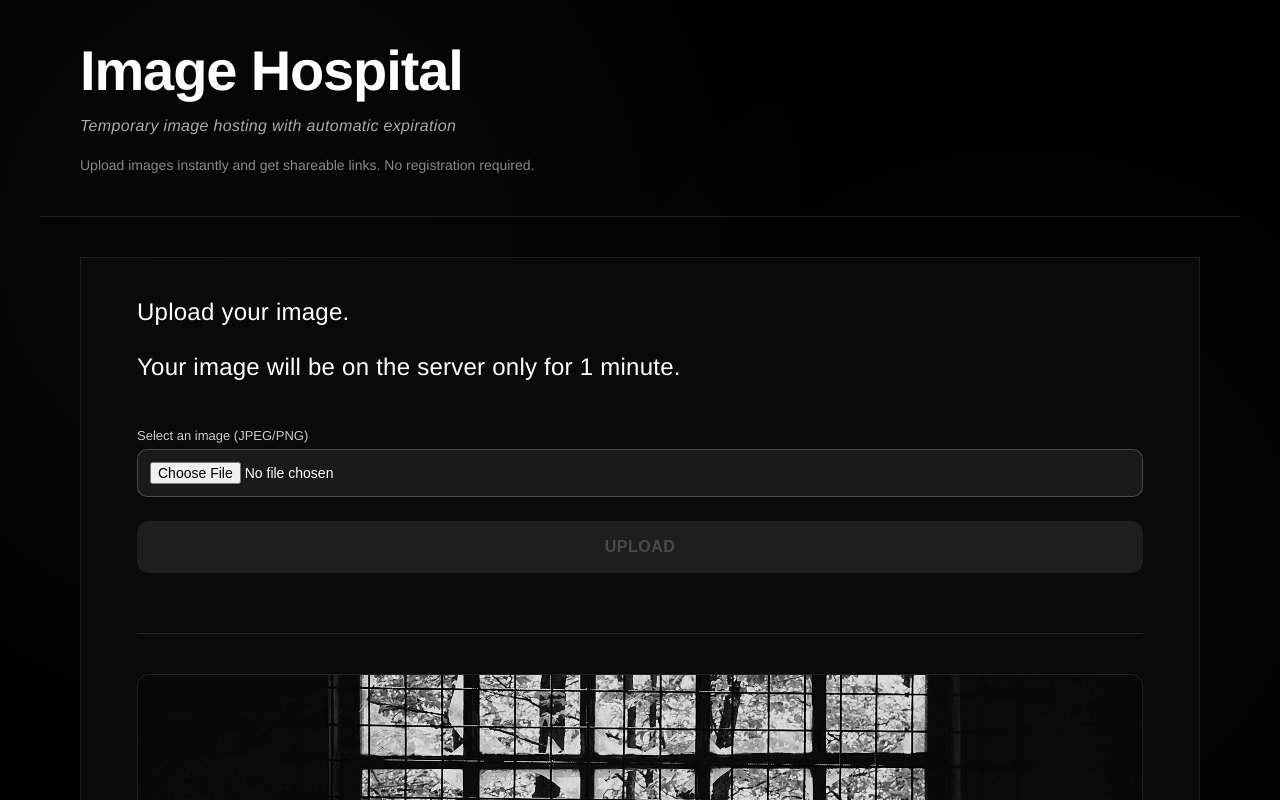
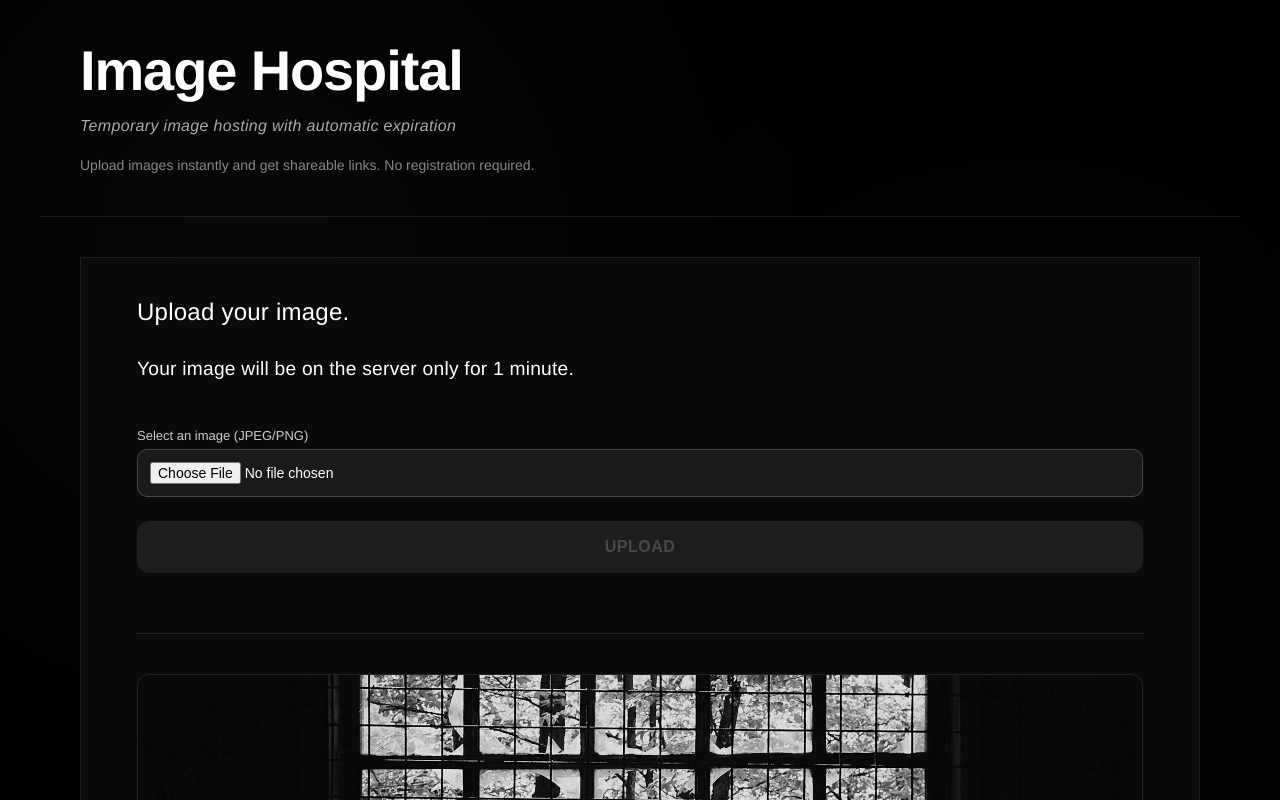
Before and after one commit to seshumadhav/image-hospital, a React (Vite) app in the folder ui/: page / in a window 1280 px wide. Shown: the top 800 px of the page. Built offline with nearby package versions, Linux system fonts and the light colour scheme.

Commit message:
Make the 1-minute expiry note smaller than the main upload prompt
Both lines shared the .subtitle class at the same size; give the
secondary line its own class at 0.8em so it reads as a supporting
note rather than equal-weight text.

```diff
--- a/ui/src/App.tsx
+++ b/ui/src/App.tsx
@@ -243,7 +243,7 @@ export const App: React.FC = () => {
         <p className="subtitle">
           Upload your image.
           <br />
-          Your image will be on the server only for 1 minute.
+          <span className="subtitle-secondary">Your image will be on the server only for 1 minute.</span>
         </p>
 
         <form className="form" onSubmit={onSubmit}>
--- a/ui/src/styles.css
+++ b/ui/src/styles.css
@@ -170,6 +170,10 @@ body {
   display: block;
   margin: 12px 0;
   content: '';
+}
+
+.subtitle-secondary {
+  font-size: 0.8em;
 }
 
 @media (max-width: 480px) {
```
